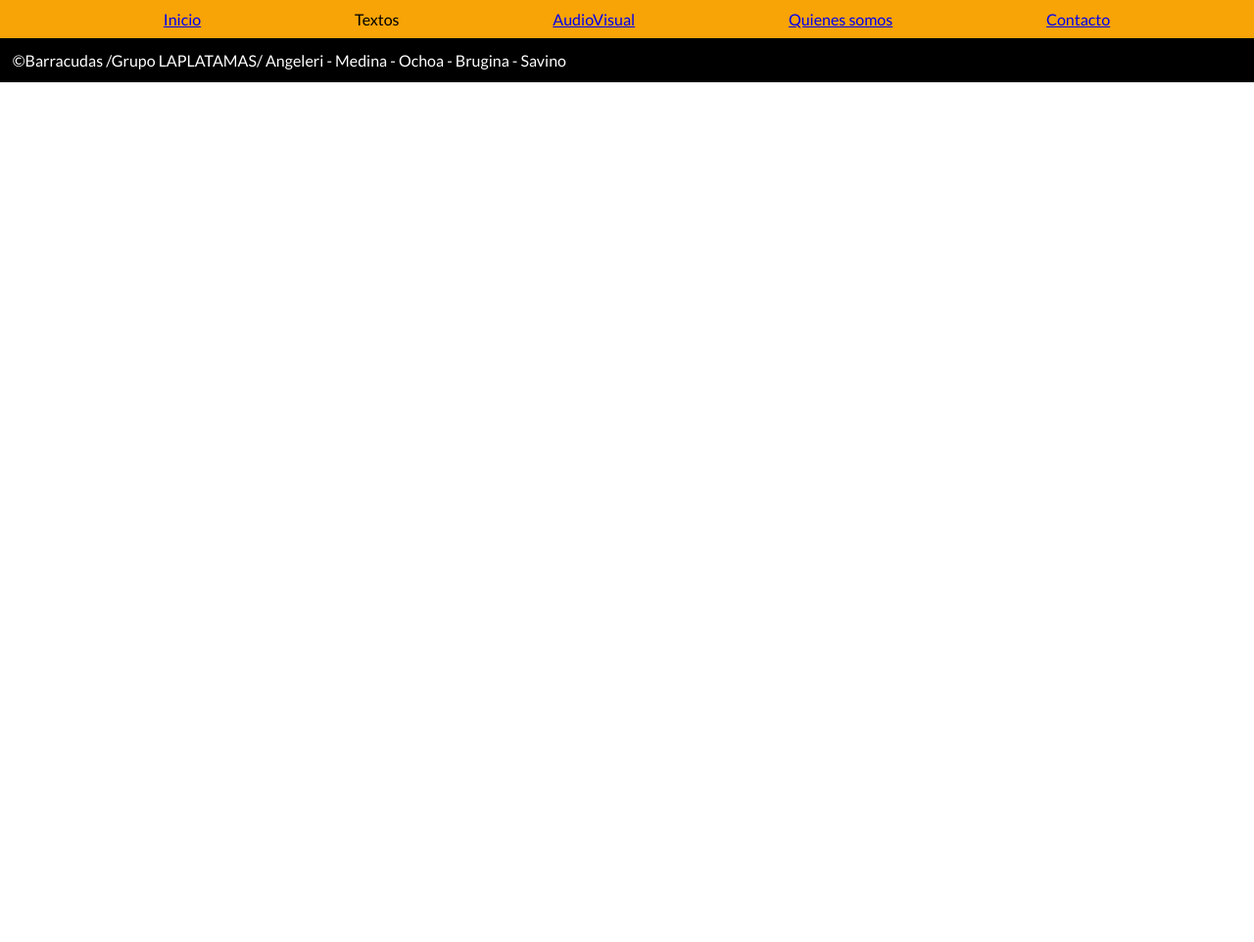
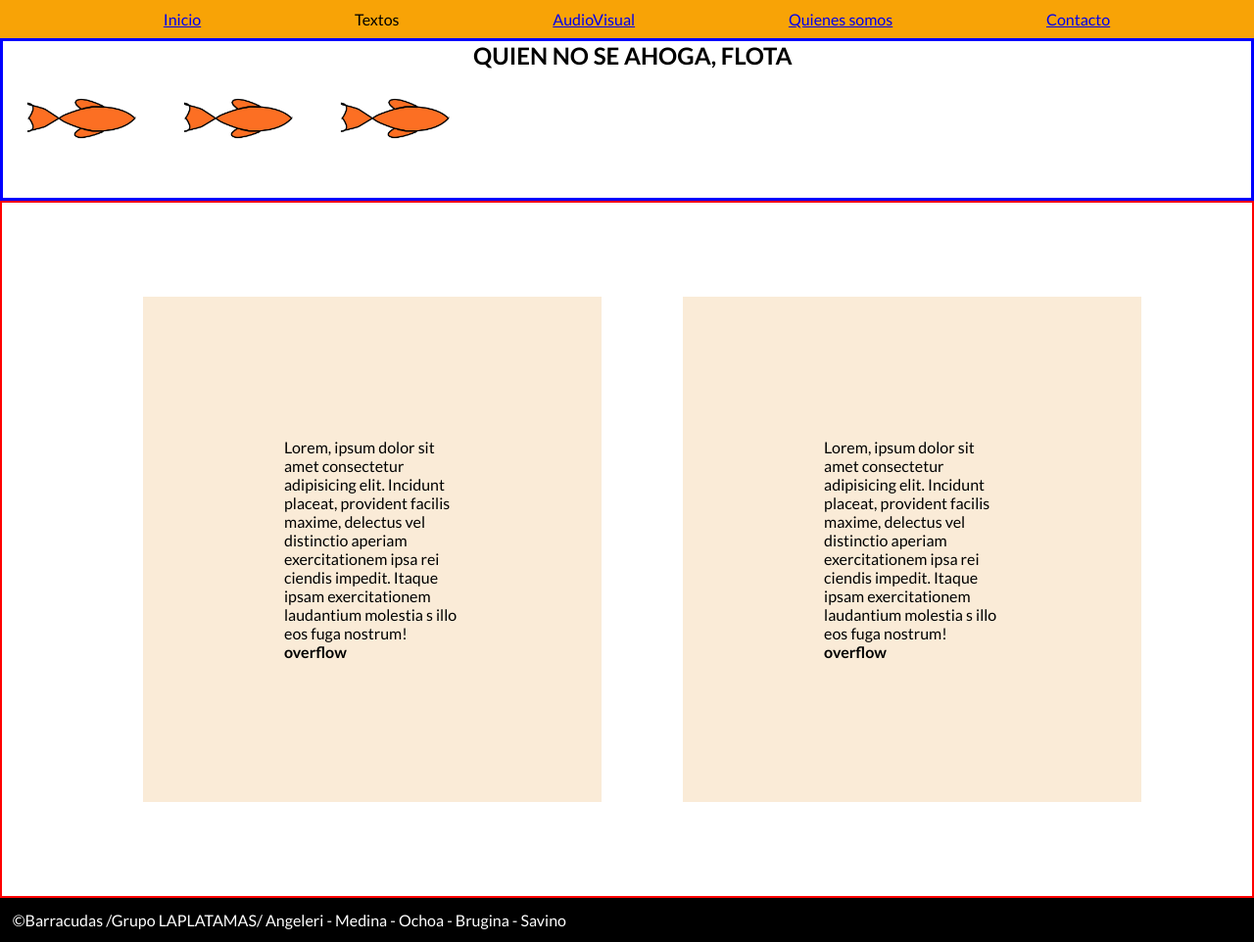
Before and after one commit to GITLETY/laplatamas, a plain HTML site: page pages/Textos.html in a window 1280 px wide. Shown: the top 962 px of the page at 98% size. Before the commit the page ends 800 px from the top, so only its background shows below. Drawn offline with Linux system fonts and the light colour scheme; a web font is replaced by a local one.

Commit message:
pagina de textos.html

```diff
--- /dev/null
+++ b/css/Textos.css
@@ -0,0 +1,24 @@
+@import url('https://fonts.googleapis.com/css2?family=Jersey+25&family=Lato:ital,wght@0,100;0,300;0,400;0,700;0,900;1,100;1,300;1,400;1,700; 1,900&family=Montserrat:ital,wght@0,100..900;1,100..900&family=Roboto:ital,wght@0,100;0,300;0,400;0,500;0,700;0,900;1,100;1,300;1,400;1,500;1,700;1,9 00&familia= Sedán:ital@0;1&display=swap');
+
+.section1{
+    border: solid blue;
+    display: flex;
+}
+img{
+width: 10rem;
+}
+
+.conteiner{
+border: 2px solid red;
+
+padding: 5rem;
+
+}
+        .conteinerdiv{
+
+            padding: 9rem; /*tamaño de la caja*/
+            width: 180px; /*tamaño del texto*/
+            margin: 1rem 1rem 1rem 4rem;
+            display: inline-block;
+            background-color: antiquewhite;
+        }
--- a/pages/Textos.html
+++ b/pages/Textos.html
@@ -7,7 +7,7 @@
     <fontfamily><style> @import url('https://fonts.googleapis.com/css2?family=Lato:ital,wght@0,100;0,300;0,400;0,700;0,900;1,100;1,300;1,400;1,700;1,900&display=swap');
     </style></fontfamily>
     <link rel="stylesheet" href="../cssGeneral.css"> <!-- Esta en todas  -->
-    <link rel="stylesheet" href=""> <!-- Particular de casa hoja de estilo  -->
+    <link rel="stylesheet" href="/css/Textos.css"> <!-- Particular de casa hoja de estilo  -->
     <title>Barracudas</title>
 
 </head>
@@ -21,13 +21,40 @@
             <a href="./Conocenos.html">Quienes somos</a>
             <a href="./Contacto.html">Contacto</a>
         </nav>
+        <section class="section1">
+            <img src="/images/pezBarrac - copia.png" alt="PEZ">
+            <img src="/images/pecesitoBarrac - copia - copia.png" alt="PECESITO">
+           <img src="/images/pezcaditoBarrac - copia.png" alt="pescado">
+             <h1>QUIEN NO SE AHOGA, FLOTA</h1>
+         </section>
     </header>
 
-    <footer>
+    <main></main>
+
+    <section class="conteiner">
+        <div class="conteinerdiv">
+            <p>Lorem, ipsum dolor sit amet consectetur
+                 adipisicing elit. Incidunt placeat, provident facilis
+                  maxime, delectus vel distinctio aperiam exercitationem ipsa rei
+                  ciendis impedit. Itaque ipsam exercitationem laudantium molestia
+                  s illo eos fuga nostrum!</p>
+            <strong>overflow</strong>
+        </div>
+        <div class="conteinerdiv">
+            <p>Lorem, ipsum dolor sit amet consectetur
+                adipisicing elit. Incidunt placeat, provident facilis
+                 maxime, delectus vel distinctio aperiam exercitationem ipsa rei
+                 ciendis impedit. Itaque ipsam exercitationem laudantium molestia
+                 s illo eos fuga nostrum!</p>
+            <strong>overflow</strong>
+        </div>
+        </section>
+
+<footer>
 
         <div class="socaloFooter">
             <span>&copy;Barracudas /Grupo LAPLATAMAS/ Angeleri - Medina - Ochoa - Brugina - Savino </span>
         </div>
-        </footer>
+     </footer>
 </body>
 </html>
```
Also changed, not shown: images/pecesitoBarrac - copia - copia.png (added), images/pezBarrac - copia.png (added), images/pezcaditoBarrac - copia.png (added).
